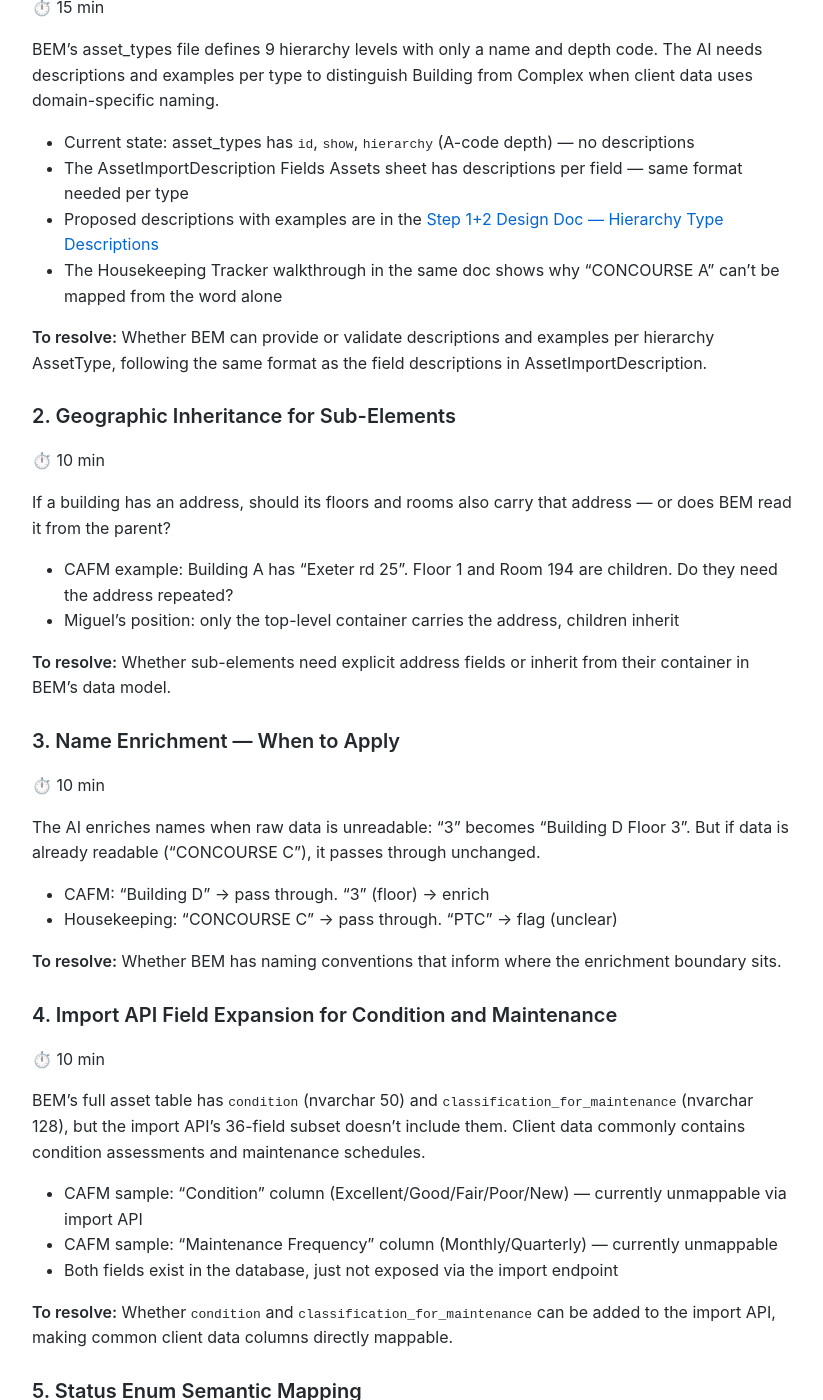
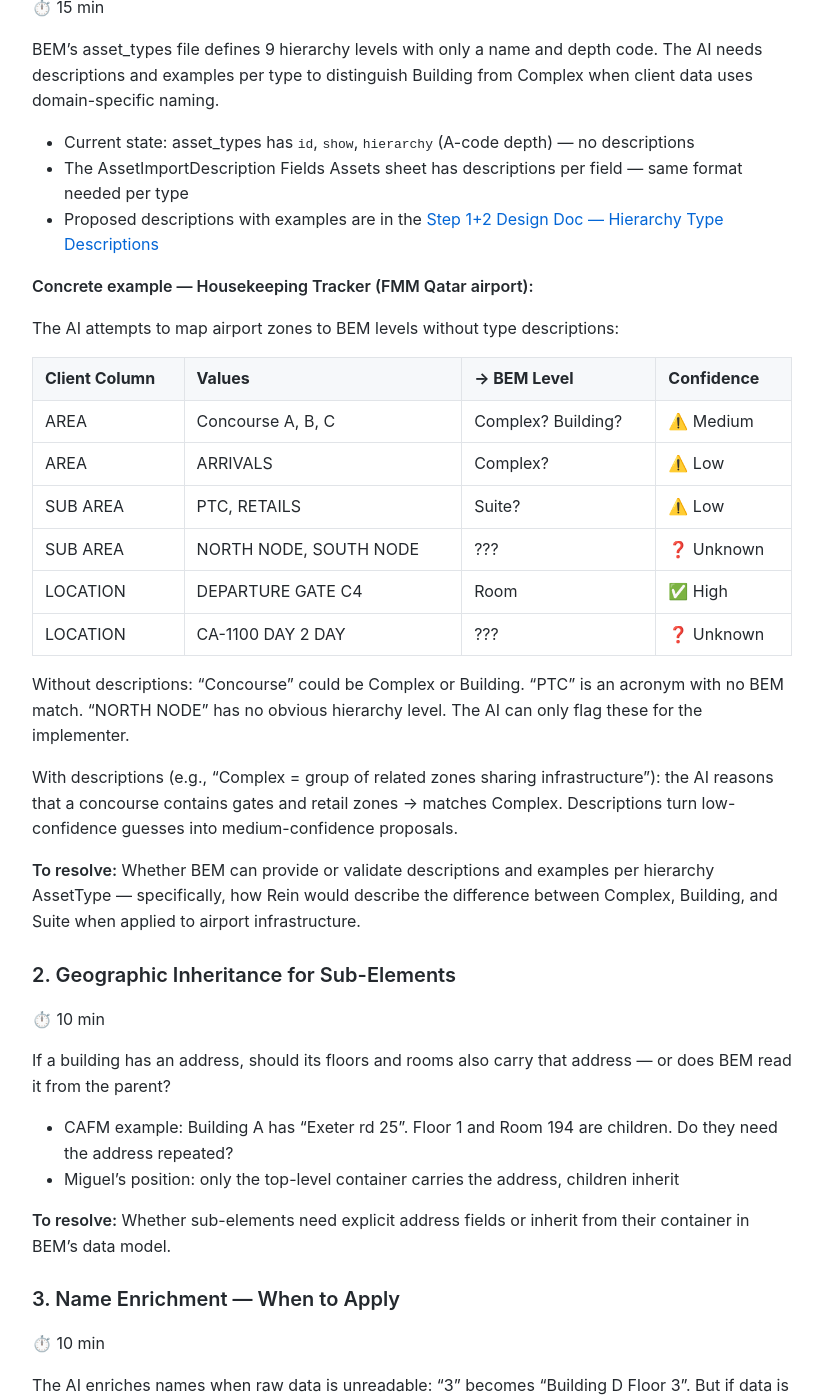
Before and after one commit to MariusWilsch/public-wilsch-ai-pages, a Jekyll site: the page built from project/archibus-fm-assistant/rein-meeting-agenda-step1-2-hierarchy-interpretation.md, in a window 1280 px wide and 1400 px high, scrolled down 1237 px. Shown: the whole window, without its empty margins (228-1051 px from the left). Built offline with Jekyll 4.4.1, drawn with Linux system fonts in a browser that asks for light colours; our own code applies the rules of GitHub Pages for plain Markdown files.

Commit message:
Sync from hippocampus 2026-02-26

```diff
--- a/project/archibus-fm-assistant/rein-meeting-agenda-step1-2-hierarchy-interpretation.md
+++ b/project/archibus-fm-assistant/rein-meeting-agenda-step1-2-hierarchy-interpretation.md
@@ -40,9 +40,25 @@ BEM's asset_types file defines 9 hierarchy levels with only a name and depth cod
 - Current state: asset_types has `id`, `show`, `hierarchy` (A-code depth) — no descriptions
 - The AssetImportDescription Fields Assets sheet has descriptions per field — same format needed per type
 - Proposed descriptions with examples are in the [Step 1+2 Design Doc — Hierarchy Type Descriptions](https://mariuswilsch.github.io/public-wilsch-ai-pages/project/archibus-fm-assistant/step-1-2-setup-phase-design)
-- The Housekeeping Tracker walkthrough in the same doc shows why "CONCOURSE A" can't be mapped from the word alone
 
-**To resolve:** Whether BEM can provide or validate descriptions and examples per hierarchy AssetType, following the same format as the field descriptions in AssetImportDescription.
+**Concrete example — Housekeeping Tracker (FMM Qatar airport):**
+
+The AI attempts to map airport zones to BEM levels without type descriptions:
+
+| Client Column | Values | → BEM Level | Confidence |
+|---|---|---|---|
+| AREA | Concourse A, B, C | Complex? Building? | ⚠️ Medium |
+| AREA | ARRIVALS | Complex? | ⚠️ Low |
+| SUB AREA | PTC, RETAILS | Suite? | ⚠️ Low |
+| SUB AREA | NORTH NODE, SOUTH NODE | ??? | ❓ Unknown |
+| LOCATION | DEPARTURE GATE C4 | Room | ✅ High |
+| LOCATION | CA-1100 DAY 2 DAY | ??? | ❓ Unknown |
+
+Without descriptions: "Concourse" could be Complex or Building. "PTC" is an acronym with no BEM match. "NORTH NODE" has no obvious hierarchy level. The AI can only flag these for the implementer.
+
+With descriptions (e.g., "Complex = group of related zones sharing infrastructure"): the AI reasons that a concourse contains gates and retail zones → matches Complex. Descriptions turn low-confidence guesses into medium-confidence proposals.
+
+**To resolve:** Whether BEM can provide or validate descriptions and examples per hierarchy AssetType — specifically, how Rein would describe the difference between Complex, Building, and Suite when applied to airport infrastructure.
 
 ### 2. Geographic Inheritance for Sub-Elements
 ⏱️ 10 min
```
